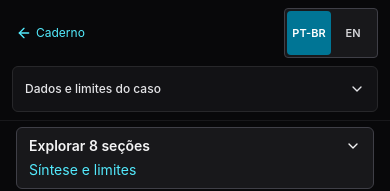
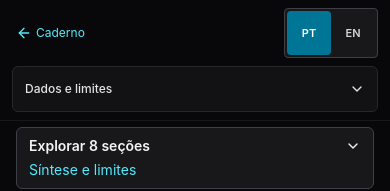
Before and after one commit to franklinbaldo/conde-incident, a React (Vite) app: page / in a window 390 px wide. Shown: the top 191 px of the page. Built offline with nearby package versions, Linux system fonts and the light colour scheme.

Commit message:
fix(lab): keep mobile language controls on one row at 200% text

```diff
--- a/src/components/Navigation.tsx
+++ b/src/components/Navigation.tsx
@@ -143,7 +143,7 @@ export const Navigation: React.FC<NavigationProps> = ({
                 className={`min-h-11 min-w-[44px] rounded px-1 text-[0.6875rem] font-semibold focus-visible:outline focus-visible:outline-2 focus-visible:outline-offset-2 focus-visible:outline-cyan-300 ${
                   lang === language ? 'bg-cyan-700 text-white' : 'text-zinc-300 hover:text-white'
                 }`}>
-                {language === 'pt' ? 'PT-BR' : 'EN'}
+                {language === 'pt' ? 'PT' : 'EN'}
               </button>
             ))}
           </div>
@@ -151,7 +151,7 @@ export const Navigation: React.FC<NavigationProps> = ({
         <details data-lab-metadata className="group mt-2 min-w-0 rounded-md border border-zinc-800 bg-zinc-900/70">
           <summary className="flex min-h-11 cursor-pointer list-none items-center justify-between gap-2 px-3 py-2 text-zinc-200 [&::-webkit-details-marker]:hidden focus-visible:outline focus-visible:outline-2 focus-visible:outline-offset-2 focus-visible:outline-cyan-300">
             <span className="min-w-0 break-words font-medium">
-              {lang === 'pt' ? 'Dados e limites do caso' : 'Case details and limits'}
+              {lang === 'pt' ? 'Dados e limites' : 'Case details'}
             </span>
             <ChevronDown className="h-4 w-4 shrink-0 transition-transform group-open:rotate-180" aria-hidden="true" />
           </summary>
```
